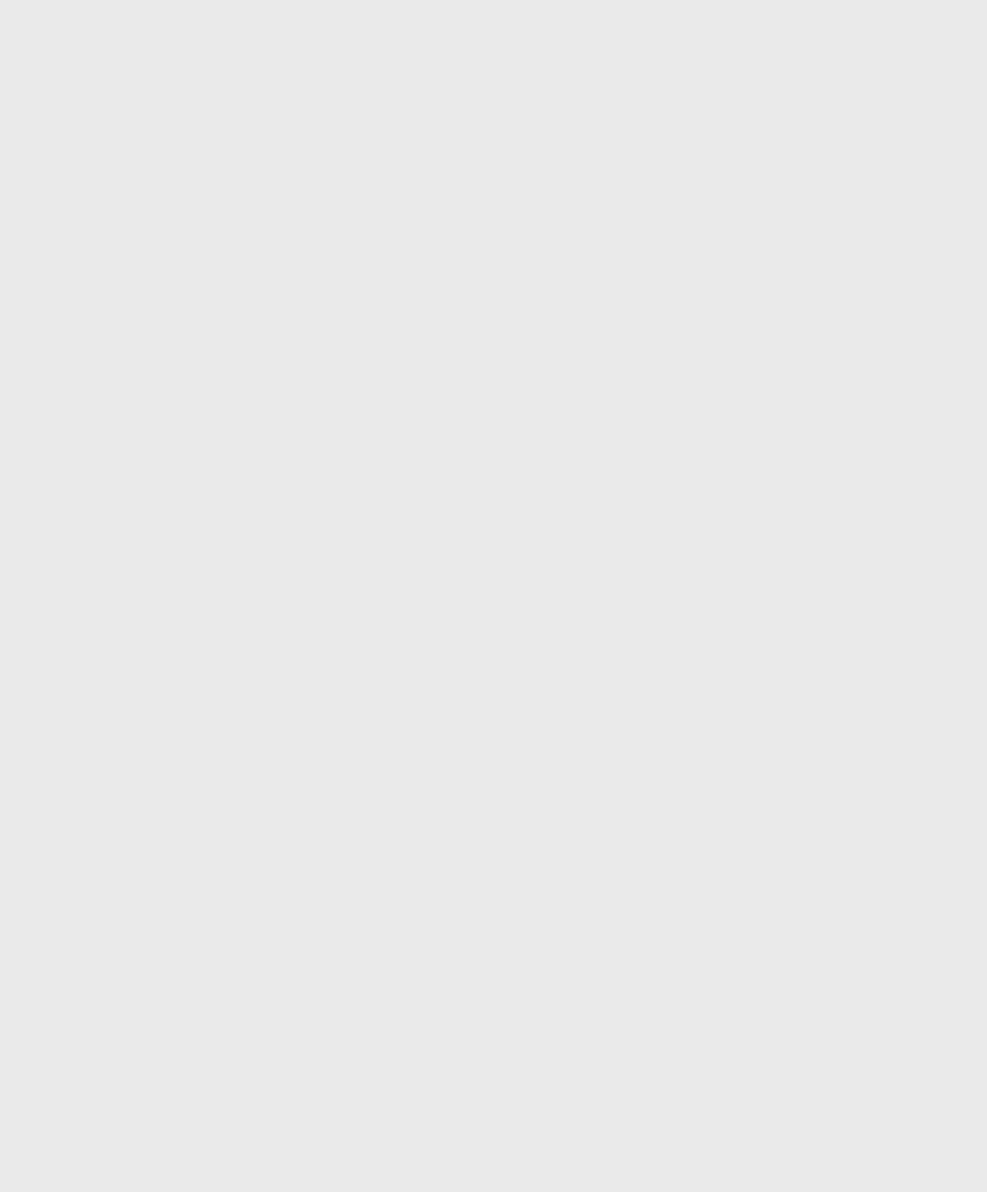
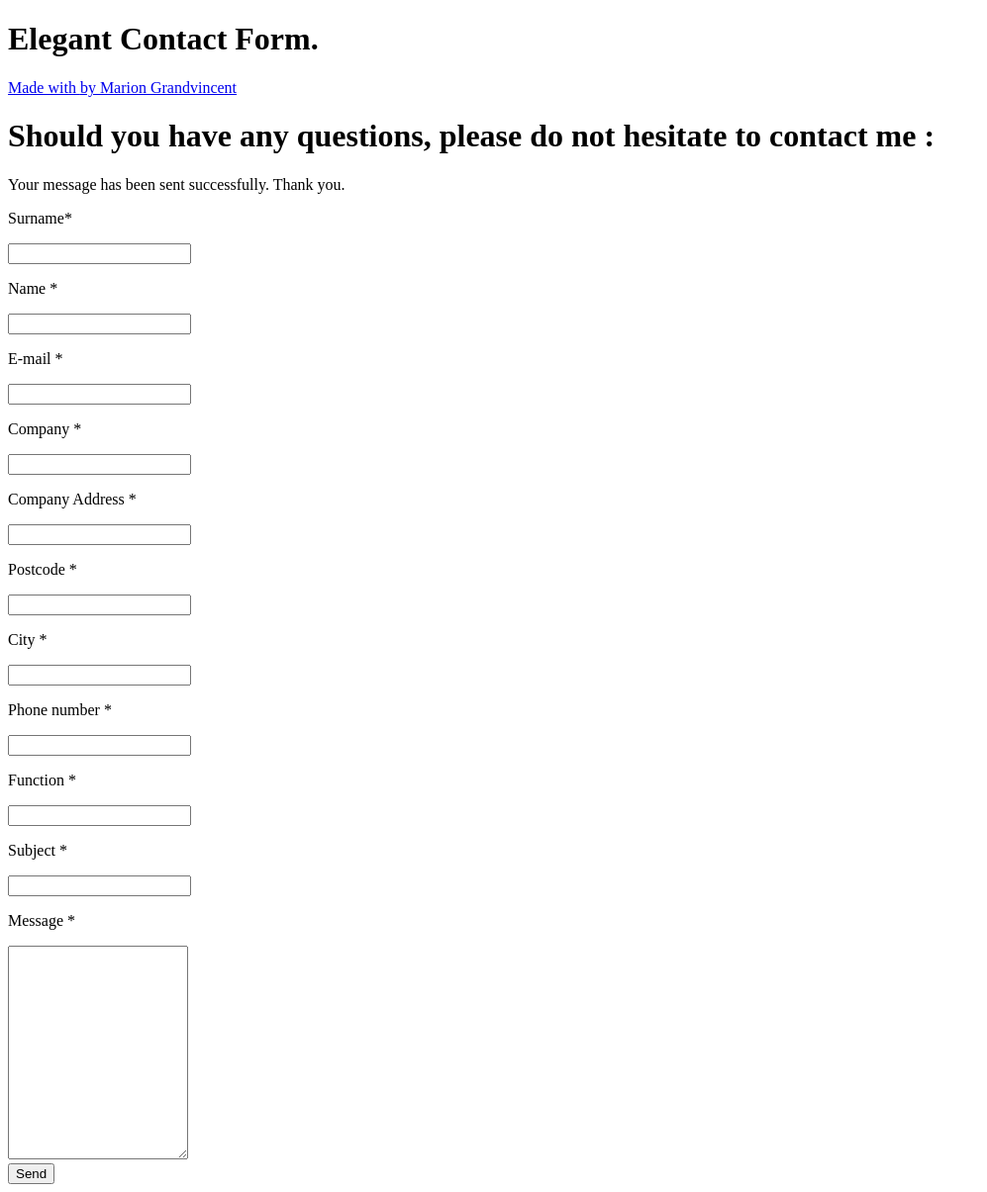
Before and after one commit to aghegde/know-your-car, a PHP site: page / in a window 1280 px wide. Before the commit the part shown is empty. Shown: the whole page at 99% size, without its empty margins (0-997 px from the left). Before the commit the page ends 800 px from the top, so only its background shows below. Run offline with PHP 8.4, Linux system fonts and the light colour scheme.

Commit message:
NEW CHANGE

```diff
--- a/know-your-car/index.php
+++ b/know-your-car/index.php
@@ -4,10 +4,109 @@
 <title>Bootstrap Example</title>
 <meta charset="utf-8">
 <meta name="viewport" content="width=device-width, initial-scale=1">
-<link rel="stylesheet" href="https://maxcdn.bootstrapcdn.com/bootstrap/3.4.1/css/bootstrap.min.css">
-<script src="https://ajax.googleapis.com/ajax/libs/jquery/3.5.1/jquery.min.js"></script>
-<script src="https://maxcdn.bootstrapcdn.com/bootstrap/3.4.1/js/bootstrap.min.js"></script>
-<script src="car.js"></script>
-<link rel="stylesheet" href="site.css">
+<!--<link href="//netdna.bootstrapcdn.com/font-awesome/4.0.3/css/font-awesome.css" rel="stylesheet">
+<script src="https://ajax.googleapis.com/ajax/libs/jquery/1.11.3/jquery.min.js"></script>
+<script src="https://cdnjs.cloudflare.com/ajax/libs/jquery/2.1.3/jquery.min.js"></script>
+<link rel="stylesheet" href="know-your-car/css/site.css"> -->
 </head>
 <body>
+	  <h1>Elegant Contact Form.</h1>
+   <div class="info"><a href="https://www.grandvincent-marion.fr" target="_blank"><p> Made with <i class="fa fa-heart"></i> by Marion Grandvincent </p></a></div>
+
+  <form>
+	    <h1>Should you have any questions, please do not hesitate to contact me :</h1>
+
+    <div class="contentform">
+    	<div id="sendmessage"> Your message has been sent successfully. Thank you. </div>
+
+
+    	<div class="leftcontact">
+			      <div class="form-group">
+			        <p>Surname<span>*</span></p>
+			        <span class="icon-case"><i class="fa fa-male"></i></span>
+				        <input type="text" name="nom" id="nom" data-rule="required" data-msg="Vérifiez votre saisie sur les champs : Le champ 'Nom' doit être renseigné."/>
+                <div class="validation"></div>
+       </div>
+
+            <div class="form-group">
+            <p>Name <span>*</span></p>
+            <span class="icon-case"><i class="fa fa-user"></i></span>
+				<input type="text" name="prenom" id="prenom" data-rule="required" data-msg="Vérifiez votre saisie sur les champs : Le champ 'Prénom' doit être renseigné."/>
+                <div class="validation"></div>
+			</div>
+
+			<div class="form-group">
+			<p>E-mail <span>*</span></p>
+			<span class="icon-case"><i class="fa fa-envelope-o"></i></span>
+                <input type="email" name="email" id="email" data-rule="email" data-msg="Vérifiez votre saisie sur les champs : Le champ 'E-mail' est obligatoire."/>
+                <div class="validation"></div>
+			</div>
+
+			<div class="form-group">
+			<p>Company <span>*</span></p>
+			<span class="icon-case"><i class="fa fa-home"></i></span>
+				<input type="text" name="society" id="society" data-rule="required" data-msg="Vérifiez votre saisie sur les champs : Le champ 'Société' doit être renseigné."/>
+                <div class="validation"></div>
+			</div>
+
+			<div class="form-group">
+			<p>Company Address <span>*</span></p>
+			<span class="icon-case"><i class="fa fa-location-arrow"></i></span>
+				<input type="text" name="adresse" id="adresse" data-rule="required" data-msg="Vérifiez votre saisie sur les champs : Le champ 'Adresse' doit être renseigné."/>
+                <div class="validation"></div>
+			</div>
+
+			<div class="form-group">
+			<p>Postcode <span>*</span></p>
+			<span class="icon-case"><i class="fa fa-map-marker"></i></span>
+				<input type="text" name="postal" id="postal" data-rule="required" data-msg="Vérifiez votre saisie sur les champs : Le champ 'Code postal' doit être renseigné."/>
+                <div class="validation"></div>
+			</div>
+
+
+
+	</div>
+
+	<div class="rightcontact">
+
+			<div class="form-group">
+			<p>City <span>*</span></p>
+			<span class="icon-case"><i class="fa fa-building-o"></i></span>
+				<input type="text" name="ville" id="ville" data-rule="required" data-msg="Vérifiez votre saisie sur les champs : Le champ 'Ville' doit être renseigné."/>
+                <div class="validation"></div>
+			</div>
+
+			<div class="form-group">
+			<p>Phone number <span>*</span></p>
+			<span class="icon-case"><i class="fa fa-phone"></i></span>
+				<input type="text" name="phone" id="phone" data-rule="maxlen:10" data-msg="Vérifiez votre saisie sur les champs : Le champ 'Téléphone' doit être renseigné. Minimum 10 chiffres"/>
+                <div class="validation"></div>
+			</div>
+
+			<div class="form-group">
+			<p>Function <span>*</span></p>
+			<span class="icon-case"><i class="fa fa-info"></i></span>
+                <input type="text" name="fonction" id="fonction" data-rule="required" data-msg="Vérifiez votre saisie sur les champs : Le champ 'Fonction' doit être renseigné."/>
+                <div class="validation"></div>
+			</div>
+
+			<div class="form-group">
+			<p>Subject <span>*</span></p>
+			<span class="icon-case"><i class="fa fa-comment-o"></i></span>
+                <input type="text" name="sujet" id="sujet" data-rule="required" data-msg="Vérifiez votre saisie sur les champs : Le champ 'Sujet' doit être renseigné."/>
+                <div class="validation"></div>
+			</div>
+
+			<div class="form-group">
+			<p>Message <span>*</span></p>
+			<span class="icon-case"><i class="fa fa-comments-o"></i></span>
+                <textarea name="message" rows="14" data-rule="required" data-msg="Vérifiez votre saisie sur les champs : Le champ 'Message' doit être renseigné."></textarea>
+                <div class="validation"></div>
+			</div>
+	</div>
+	</div>
+<button type="submit" class="bouton-contact">Send</button>
+
+</form>
+</body>
+</html>
```
